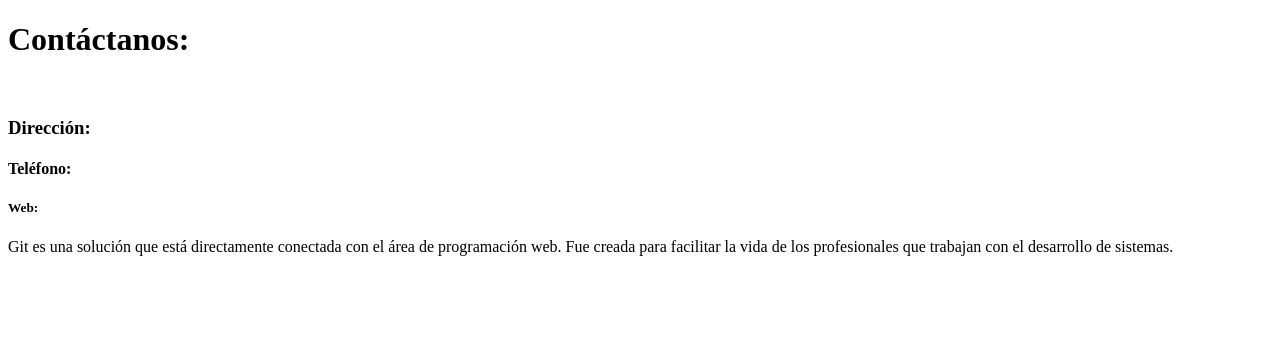
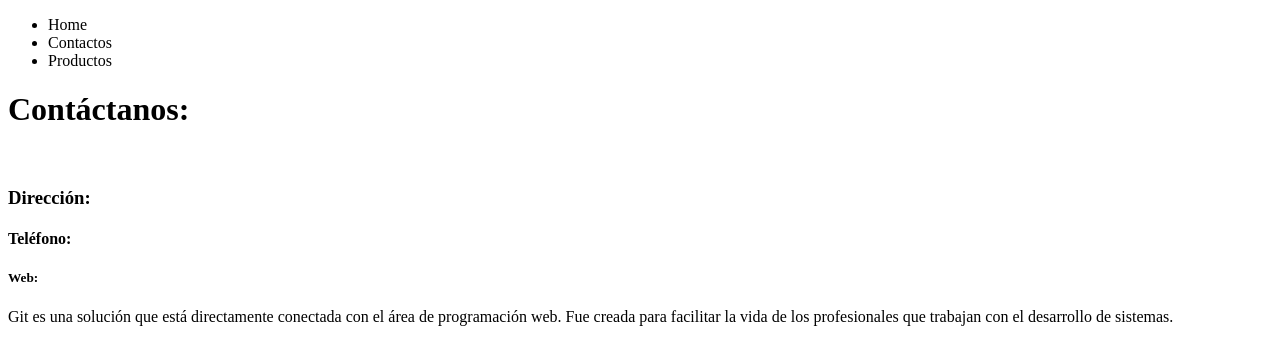
Before and after one commit to chris31p/isi-web1, a plain HTML site: page contactos.html in a window 1280 px wide. Drawn offline with Linux system fonts and the light colour scheme.

Commit message:
Actualizacion elementos

```diff
--- a/contactos.html
+++ b/contactos.html
@@ -6,6 +6,14 @@
     <title>Contactos</title>
 </head>
 <body>
+    <nav>
+        <ul>
+            <li><a href="/index.html"></a>Home</li>
+            <li><a href="/contactos.html"></a>Contactos</li>
+            <li><a href="/productos.html"></a>Productos</li>
+        </ul>
+    </nav>
+
     <h1>Contáctanos: </h1>
     <br>
     <h3>Dirección: </h3>
```
Also changed, not shown: productos.html (+8 -0 lines).
